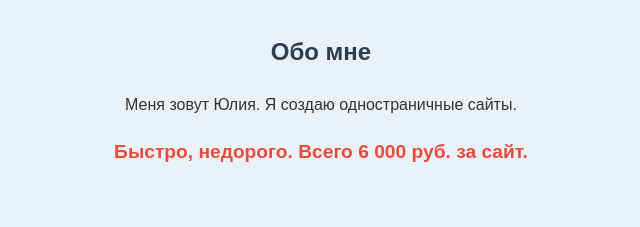
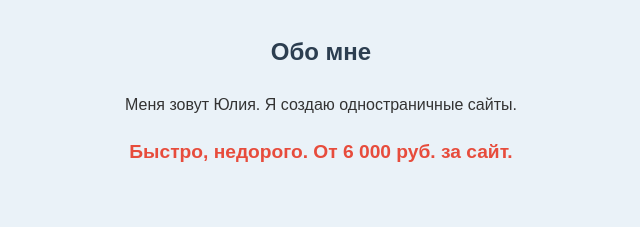
Before and after one commit to JuliyaZluka/my-site, a plain HTML site: page index.html in a window 1280 px wide. Shown: the part 1280-1507 px from the top of the page, without its empty margins (319-959 px from the left). Drawn offline with Linux system fonts and the light colour scheme.

Commit message:
Update index.html

```diff
--- a/index.html
+++ b/index.html
@@ -30,7 +30,7 @@
         <div class="content">
             <h2>Обо мне</h2>
             <p>Меня зовут Юлия. Я создаю одностраничные сайты.</p>
-            <p class="highlight">Быстро, недорого. Всего 6 000 руб. за сайт.</p>
+            <p class="highlight">Быстро, недорого. От 6 000 руб. за сайт.</p>
         </div>
     </section>
 
```
